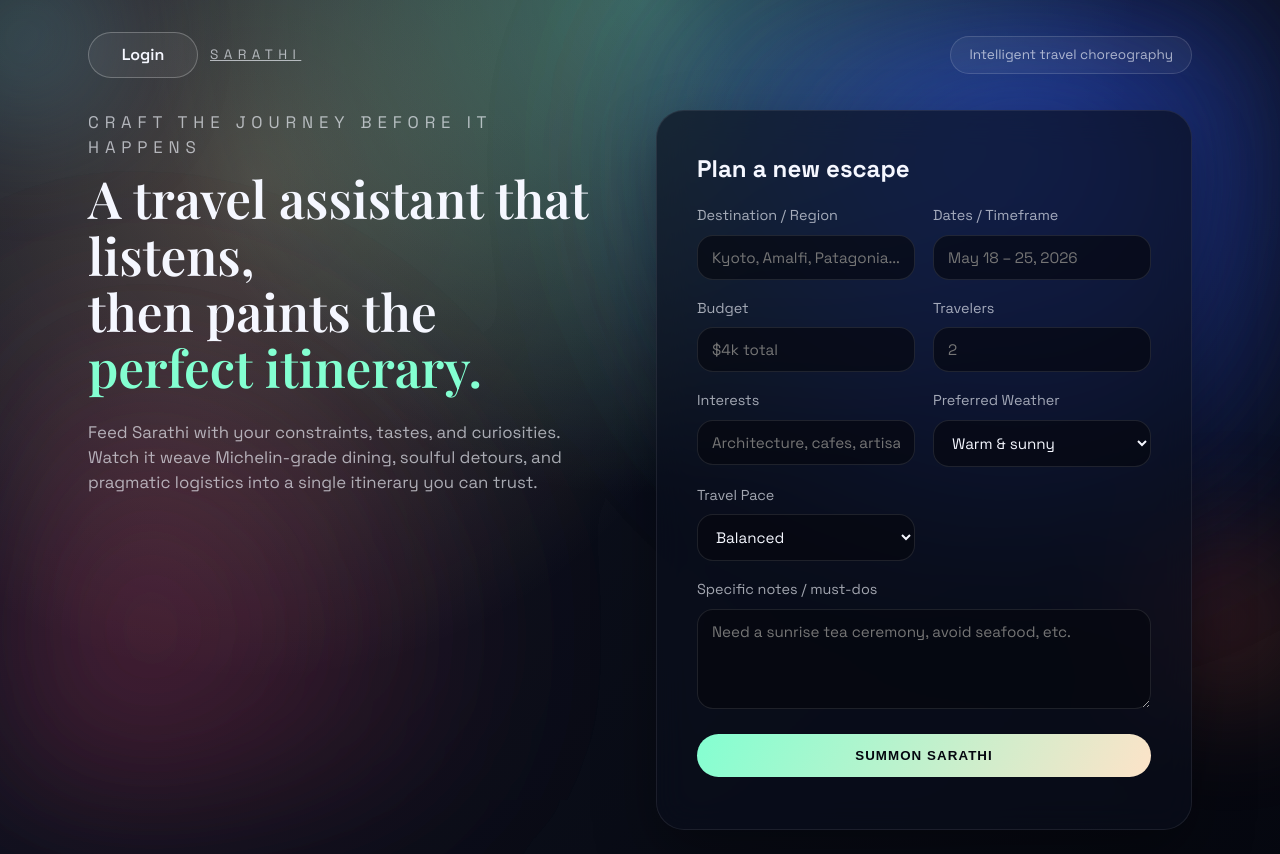
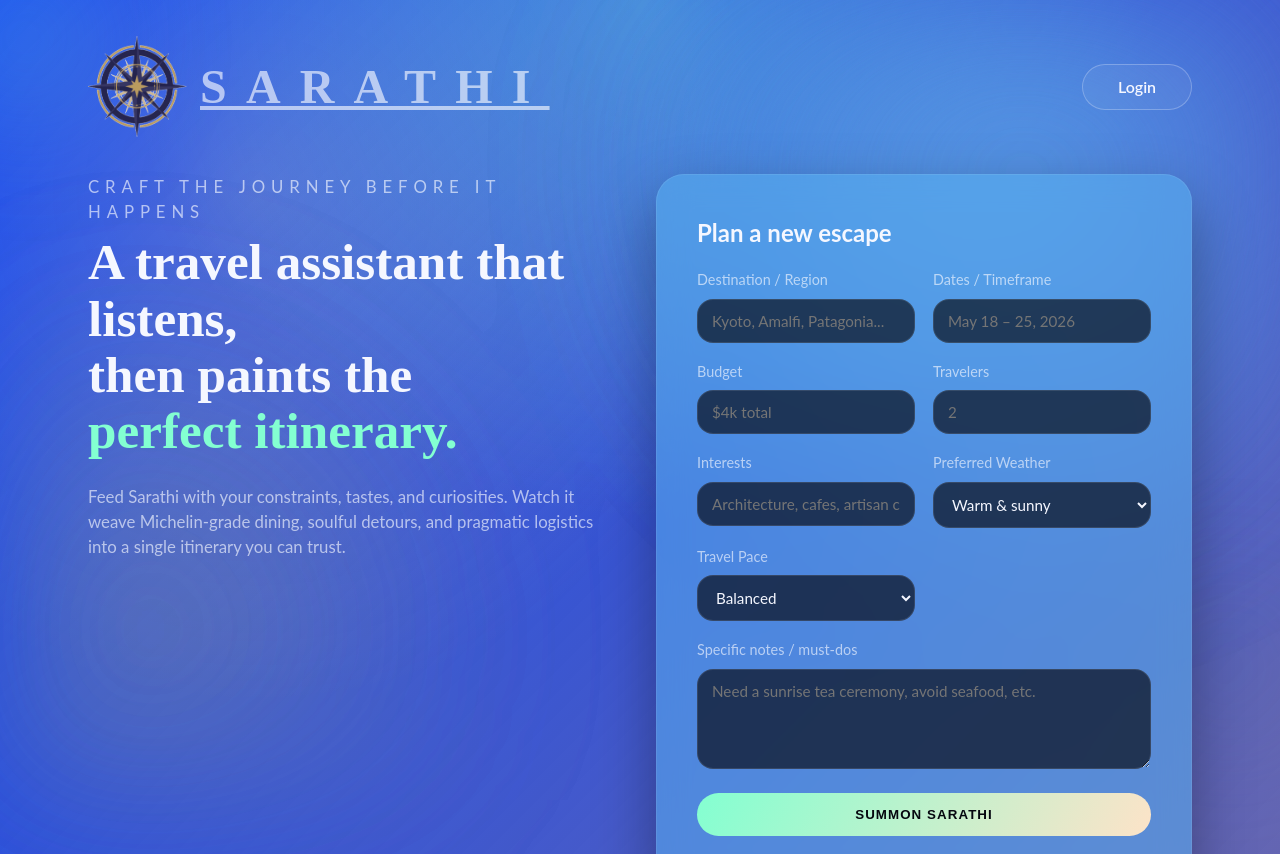
Before and after one commit to RPi-Boy/Sarathi, a website: page public/index.html in a window 1280 px wide. Shown: the top 854 px of the page. Drawn offline with nearby package versions, Linux system fonts and the light colour scheme.

Commit message:
UIchanges1

```diff
--- a/public/css/styles.css
+++ b/public/css/styles.css
@@ -1,17 +1,17 @@
 :root {
-  --midnight: #05070f;
-  --deep-slate: #111625;
+  --midnight: #07057c9a;
+  --deep-slate: #0441fa;
   --marine: #2a4dd0;
   --sunrise: #f39c12;
   --mint: #83ffd1;
   --sand: #fde3c8;
   --text-primary: #f5f7ff;
   --muted: rgba(245, 247, 255, 0.65);
-  --card-bg: rgba(10, 14, 28, 0.65);
+  --card-bg: rgba(90, 181, 241, 0.507);
   --card-border: rgba(255, 255, 255, 0.08);
   --danger: #ff4f81;
 
-  font-family: "Space Grotesk", system-ui, -apple-system, BlinkMacSystemFont, "Segoe UI", sans-serif;
+  font-family: "Lato", system-ui, -apple-system, BlinkMacSystemFont, "Segoe UI", sans-serif;
 }
 
 * {
@@ -26,7 +26,7 @@ body {
     radial-gradient(circle at 20% 20%, rgba(250, 215, 160, 0.25), transparent 40%),
     linear-gradient(135deg, var(--deep-slate), var(--midnight));
   color: var(--text-primary);
-  font-family: "Space Grotesk", system-ui, sans-serif;
+  font-family: "Lato", system-ui, sans-serif;
   line-height: 1.5;
   position: relative;
   overflow-x: hidden;
@@ -38,8 +38,8 @@ body::after {
   position: fixed;
   inset: 0;
   z-index: -2;
-  background: radial-gradient(circle at 80% 20%, rgba(42, 77, 208, 0.5), transparent 35%),
-    radial-gradient(circle at 10% 80%, rgba(255, 79, 129, 0.15), transparent 30%);
+  background: radial-gradient(circle at 80% 20%, rgba(95, 171, 233, 0.5), transparent 35%),
+    radial-gradient(circle at 10% 80%, rgba(221, 200, 78, 0.15), transparent 30%);
   filter: blur(80px);
 }
 
@@ -91,7 +91,7 @@ a {
 .orb-secondary {
   bottom: 20%;
   right: -40px;
-  background: linear-gradient(120deg, rgba(255, 79, 129, 0.6), rgba(243, 156, 18, 0.3));
+  background: linear-gradient(120deg, rgba(22, 91, 219, 0.6), rgba(243, 156, 18, 0.3));
   animation-delay: 2s;
 }
 
@@ -130,8 +130,11 @@ a {
 .nav-brand {
   text-transform: uppercase;
   letter-spacing: 0.4em;
-  font-size: 0.85rem;
+  font-size: 3rem;
   color: var(--muted);
+  /* **CHANGE 3: Using a Cinzel-like style for a sophisticated logo look** */
+  font-family: "Cinzel", serif;
+  font-weight: 700;
 }
 
 .muted {
@@ -191,7 +194,7 @@ a {
 }
 
 .hero-copy h1 {
-  font-family: "Playfair Display", "Space Grotesk", serif;
+  font-family: "Cinzel", serif;
   font-size: clamp(2.8rem, 4vw, 4.2rem);
   line-height: 1.1;
   margin-bottom: 24px;
@@ -332,7 +335,8 @@ body.transitioning .page-transition {
 .auth-title {
   font-size: 2.4rem;
   margin-bottom: 12px;
-  font-family: "Playfair Display", serif;
+  /* **CHANGE 5: Applying Cinzel to other main headers/titles** */
+  font-family: "Cinzel", serif;
 }
 
 .auth-switch {
@@ -363,7 +367,7 @@ body.transitioning .page-transition {
 }
 
 .itinerary-card h2 {
-  font-family: "Playfair Display", serif;
+  font-family: "Cinzel", serif;
   font-size: 2rem;
 }
 
@@ -455,7 +459,7 @@ body.transitioning .page-transition {
 }
 
 .media-header h3 {
-  font-family: "Playfair Display", serif;
+  font-family: "Cinzel", serif;
   font-size: 1.6rem;
 }
 
--- a/public/index.html
+++ b/public/index.html
@@ -20,11 +20,11 @@
     <div class="page-shell">
       <nav class="nav-bar">
         <div class="nav-left">
-          <a class="nav-login" href="/login">Login</a>
+          <img src="sarathi_logo_transparent.png" height=110 width=100">
           <a class="nav-brand" href="/">SARATHI</a>
         </div>
         <div class="nav-right">
-          <div class="pill">Intelligent travel choreography</div>
+          <a class="nav-login" href="/login">Login</a>
         </div>
       </nav>
 
```
Also changed, not shown: public/sarathi_logo_transparent.png (added), style.css (deleted).
